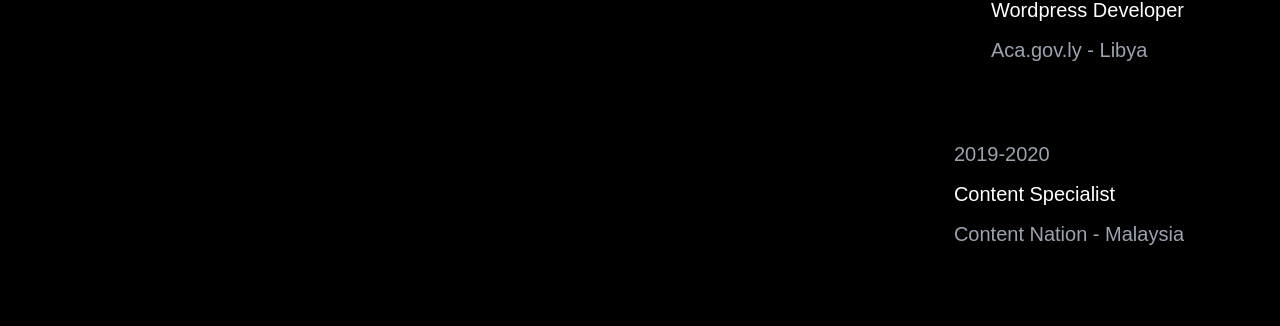
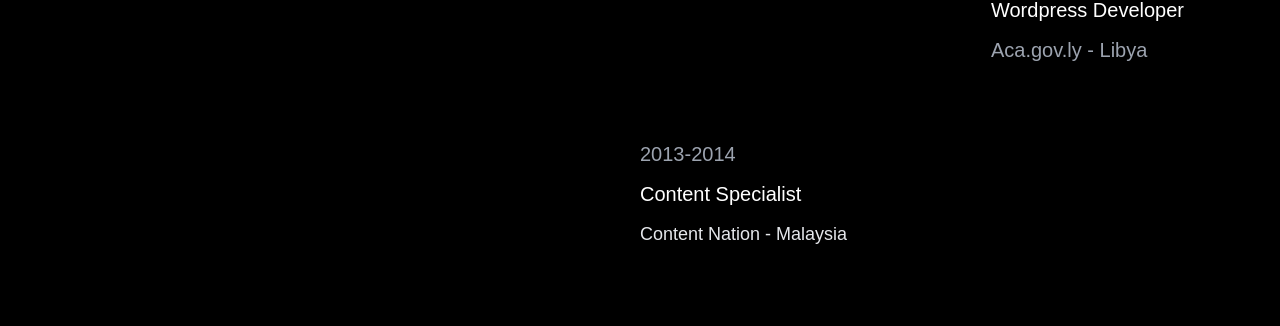
Before and after one commit to waelelk/itshatem_frontend, a React (Create React App) app: page / in a window 1280 px wide. Shown: the part 2737-3063 px from the top of the page. Built offline with nearby package versions, Linux system fonts and the light colour scheme; no server answers.

Commit message:
error on listing

```diff
--- a/src/components/Working.js
+++ b/src/components/Working.js
@@ -43,12 +43,13 @@
                                         </h3>
                                     </div>
                                 </div>
-                                <div data-aos="fade-left" class="mb-8 flex lg:justify-between">
-                                    <div class="order-1"></div>
+                                <div data-aos="fade-left" class="mb-8 lg:flex lg:justify-between lg:flex-row-reverse ">
+                                    <div class="order-1 lg:w-5/12"></div>
                                     <div class="order-1 py-4">
-                                        <p class="mb-3 text-xl lg:text-xl md:text-2xl font-regular text-gray-400">2019-2020</p>
-                                        <h2 class="mb-3 text-2xl lg:text-xl md:text-4xl font-medium text-white tracking-loose">Content Specialist</h2>
-                                        <h3 class="mb-3 text-xl lg:text-xl md:text-3xl font-regular text-gray-400">
+                                        <p class="mb-3 text-xl lg:text-xl md:text-2xl text-gray-400">2013-2014</p>
+                                        <h2 class="mb-3 text-2xl lg:text-xl md:text-4xl font-medium text-white tracking-loose">
+                                            Content Specialist</h2>
+                                        <h3 class="mb-3 text-lg font-light text-gray-200">
                                             Content Nation - Malaysia
                                         </h3>
                                     </div>
```
